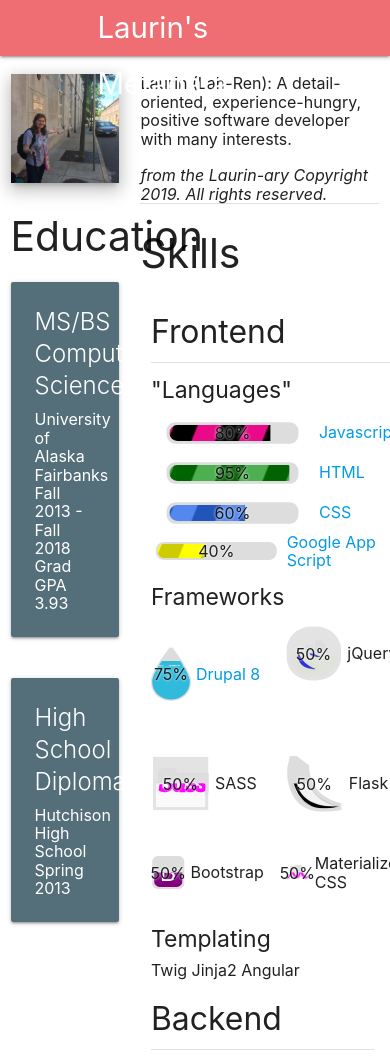
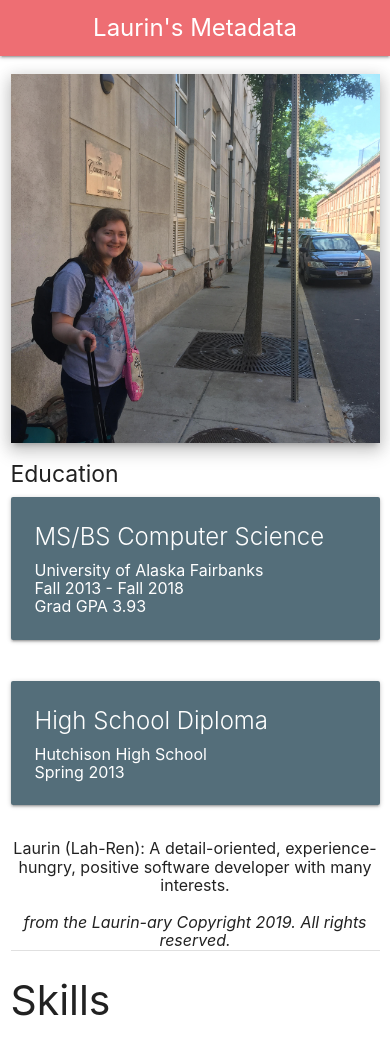
Before and after one commit to Dev-Laurin/portfolioWebsite, a plain HTML site: page templates/index.html in a window 390 px wide. Shown: the top 1058 px of the page. Drawn offline with nearby package versions, Linux system fonts and the light colour scheme.

Commit message:
Fixed alot of the mobile issues.

```diff
--- a/static/css/main.css
+++ b/static/css/main.css
@@ -16,7 +16,7 @@ img {
 
 .loading-images {
 	width: 40px !important;
-	height: 100px !important;
+	height: 59px !important;
 }
 
 .flex-parent {
@@ -50,10 +50,14 @@ img {
 }
 
 .date {
-	position: absolute;
+	/*position: absolute;*/
 	display: block;
 	left: -90px !important;
 	top: 40px !important;
 	word-wrap: normal;
 	max-width: 30%;
 }
+
+.word-break {
+	word-wrap: break-word;
+}
--- a/templates/index.html
+++ b/templates/index.html
@@ -18,11 +18,16 @@
 	<link rel="stylesheet" href="https://cdnjs.cloudflare.com/ajax/libs/normalize/5.0.0/normalize.min.css">
 </head>
 <body>
-  <header>
+	<header>
   	<!-- Navigation Bar -->
 		<nav>
 			<div class="nav-wrapper">
-			  <a href="/" class="brand-logo">Laurin's Metadata</a>
+			<center>
+			  <a href="/" style="font-size: 24px;">Laurin's Metadata</a>
+			 </center>
+			  <ul id="nav-mobile" class="right hide-on-med-and-down">
+
+			  </ul>
 			</div>
 		</nav>
   </header>
@@ -31,14 +36,14 @@
     <br>
     <div>
 	  	<div class="row">
-	  		<div class="col s4">
+	  		<div class="col l4 m3 s12">
 	  			<img class="responsive-img z-depth-3" src="../static/images/laurin_boston.jpg">
-	  			<h3>Education</h3>
 	  			<div class="row">
 				    <div class="col s12">
+				      <h5 class="word-break">Education</h5>
 				      <div class="card blue-grey darken-1">
 				        <div class="card-content white-text">
-				          <span class="card-title">MS/BS Computer Science</span>
+				          <span class="card-title word-break" >MS/BS Computer Science</span>
 				          <p>University of Alaska Fairbanks</p>
 				          <p>Fall 2013 - Fall 2018</p>
 				          <p>Grad GPA 3.93</p>
@@ -58,11 +63,13 @@
 				    </div>
 				  </div>
 	  		</div>
-	  		<div class="col s8">
+	  		<div class="col l8 m9 s12">
+	  			<center>
 					Laurin (Lah-Ren): A detail-oriented, experience-hungry, positive software developer with many interests.
 					<br><br>
 					<i>from the Laurin-ary Copyright 2019. All rights reserved.</i>
 					<div class="divider"></div>
+				</center>
 
 					<h3> Skills </h3>
 					<div class="col m6">
@@ -100,16 +107,16 @@
 
 						<h5> Frameworks </h5>
 						<div class="row">
-							<div class="col s6">
+							<div class="col l6 s12">
 								<div class="flex-parent">
-									<div class="flex-item-left ldBar label-center loading-images" data-value="75" data-type="fill" data-path="m 158.30303,967.54875 c 0,39.59355 -33.77827,71.69045 -75.445863,71.69045 -41.667606,0 -75.4458706,-32.0969 -75.4458706,-71.69045 0,-39.59355 75.4458706,-134.41959 75.4458706,-134.41959 0,0 75.445863,94.82605 75.445863,134.41959 z" data-fill="data:ldbar/res,bubble(#30badc,#fff,20,1)" >
+									<div class="flex-item-left ldBar label-center loading-images" data-value="75" data-type="fill" data-path="m 158.30303,967.54875 c 0,39.59355 -33.77827,71.69045 -75.445863,71.69045 -41.667606,0 -75.4458706,-32.0969 -75.4458706,-71.69045 0,-39.59355 75.4458706,-134.41959 75.4458706,-134.41959 0,0 75.445863,94.82605 75.445863,134.41959 z" data-fill="data:ldbar/res,bubble(#30badc,#fff,20,1)" data-img-size="50,50" >
 									</div>
 									<div>
 										<a class="modal-trigger" href="#drupalModal">Drupal 8</a>
 									</div>
 								</div>
 							</div>
-							<div class="col s6">
+							<div class="col l6 s12">
 								<div class="flex-parent">
 									<div class="flex-item-left ldBar label-center" data-type="fill" data-img="../static/images/jquery.svg" data-value="50" data-img-size="50,50" ></div>
 									<div>jQuery</div>
@@ -117,13 +124,13 @@
 							</div>
 						</div>
 						<div class="row">
-							<div class="col s6">
+							<div class="col l6 s12">
 								<div class="flex-parent">
 									<div class="flex-item-left ldBar label-center" data-type="fill" data-img="../static/images/sass.svg" data-value="50" data-img-size="50,50" ></div>
 									<div>SASS</div>
 								</div>
 							</div>
-							<div class="col s6">
+							<div class="col l6 s12">
 								<div class="flex-parent">
 									<div class="flex-item-left ldBar label-center" data-type="fill" data-img="../static/images/flask.svg" data-value="50" data-img-size="50,50" ></div>
 									<div>Flask</div>
@@ -132,24 +139,19 @@
 						</div>
 
 						<div class="row">
-							<div class="col s6">
+							<div class="col l6 s12">
 								<div class="flex-parent">
 									<div class="flex-item-left ldBar label-center" data-type="fill" data-img="../static/images/bootstrap.svg" data-value="50" data-img-size="50,50" ></div>
 									<div>Bootstrap</div>
 								</div>
 							</div>
-							<div class="col s6">
+							<div class="col l6 s12">
 								<div class="flex-parent">
 									<div class="flex-item-left ldBar label-center" data-type="fill" data-img="../static/images/materialize.svg" data-value="50" data-img-size="50,50" ></div>
 									<div>Materialize CSS</div>
 								</div>
 							</div>
 						</div>
-
-						<h5>Templating</h5>
-						Twig
-						Jinja2
-						Angular
 					</div>
 
 					<div class="col m6">
@@ -225,8 +227,10 @@
 				</div>
 	  	</div>
 
+
   		<div class="row">
   			<div class="col s12 l6">
+  				<center>
   				<h3>Work History</h3>
   				<div id="content">
 					  <ul class="timeline">
@@ -281,11 +285,13 @@
 					    </li>
 					  </ul>
 					</div>
+				</center>
   			</div>
   			<div class="col s12 l6">
+  				<center>
   				<h3>Projects</h3>
 				  <div class="row">
-				    <div class="col s12 m7">
+				    <div class="col s12 m6">
 				      <div class="card">
 				        <div class="card-image">
 				          <img src="../static/images/portfolioImages/winterberry_map.png">
@@ -302,7 +308,7 @@
 				  </div>
 
           <div class="row">
-				    <div class="col s12 m7">
+				    <div class="col s12 m6">
 				      <div class="card">
 				        <div class="card-image">
 				          <img src="../static/images/portfolioImages/IMG-3515.PNG">
@@ -319,7 +325,7 @@
 				  </div>
 
 				  <div class="row">
-				    <div class="col s12 m7">
+				    <div class="col s12 m6">
 				      <div class="card">
 				        <div class="card-image">
 				          <img src="../static/images/portfolioImages/geophysical.png">
@@ -336,7 +342,7 @@
 				  </div>
 
 				  <div class="row">
-				    <div class="col s12 m7">
+				    <div class="col s12 m6">
 				      <div class="card">
 				        <div class="card-content">
 				          <p>Programmed Workplace Timeclock - VBA</p>
@@ -347,6 +353,7 @@
 				      </div>
 				    </div>
 				  </div>
+				</center>
   			</div>
   		</div>
 				</div>
```
